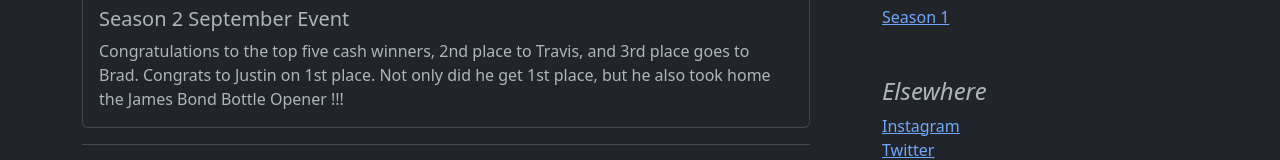
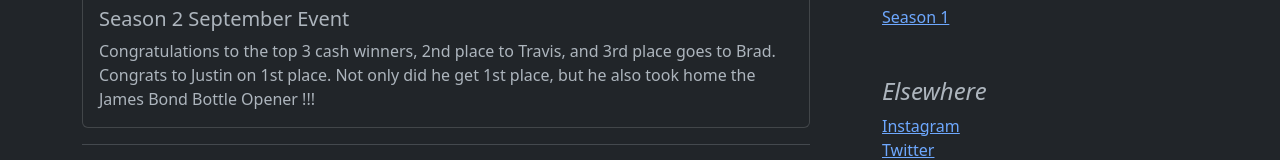
Before and after one commit to Six6VI/innercirclepoker, a plain HTML site: page homepage.html in a window 1280 px wide. Shown: the part 1350-1510 px from the top of the page. Drawn offline with nearby package versions, Linux system fonts and the light colour scheme.

Commit message:
Update homepage.html

```diff
--- a/homepage.html
+++ b/homepage.html
@@ -85,7 +85,7 @@
                   <img class="d-none d-lg-block" src="./images/Events/season/23septwinner.jpeg" width="300" alt="">
                   <div class="card-body">
                     <h5 class="card-title">Season 2 September Event</h5>
-                    <p class="card-text">Congratulations to the top five cash winners, 2nd place to Travis, and 3rd place goes to Brad. Congrats to Justin on 1st place. Not only did he get 1st place, but he also took home the James Bond Bottle Opener  !!!</p>
+                    <p class="card-text">Congratulations to the top 3 cash winners, 2nd place to Travis, and 3rd place goes to Brad. Congrats to Justin on 1st place. Not only did he get 1st place, but he also took home the James Bond Bottle Opener  !!!</p>
                   </div>
                 </div>
               </div>
```
